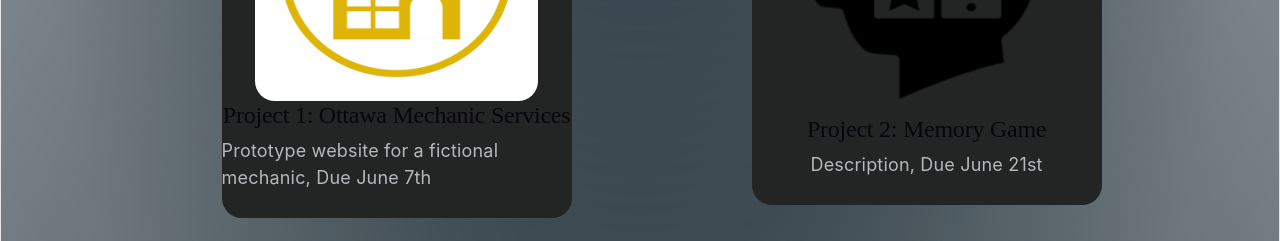
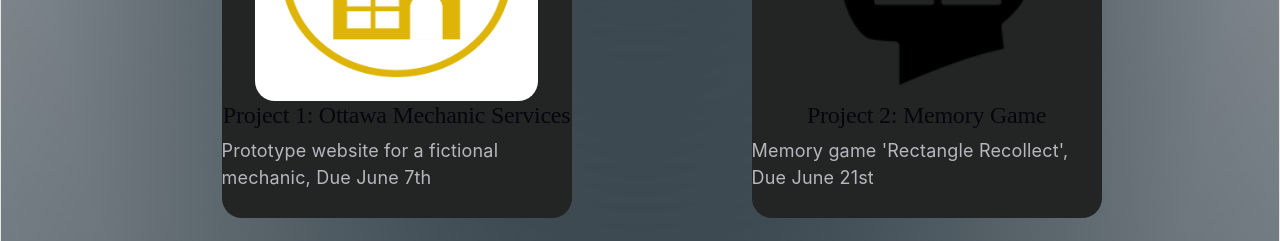
Before and after one commit to SamuelLeoneGanado/UI-UX-Portfolio, a React app in the folder Portfolio/: page / in a window 1280 px wide. Shown: the part 2340-2581 px from the top of the page. Built offline with nearby package versions, Linux system fonts and the light colour scheme; the HTML template or start-up script is replaced by a standard one.

Commit message:
Added Memory Game Link

```diff
--- a/Portfolio/src/components/Projects.tsx
+++ b/Portfolio/src/components/Projects.tsx
@@ -20,8 +20,8 @@ function Projects() {
         <ProjectLink
           img={memory}
           title="Project 2: Memory Game"
-          text="Description, Due June 21st"
-          link="/project2"
+          text="Memory game 'Rectangle Recollect', Due June 21st"
+          link="https://slg-seg3125-memorygame.netlify.app"
         />
         <ProjectLink
           img={commerce}
```
